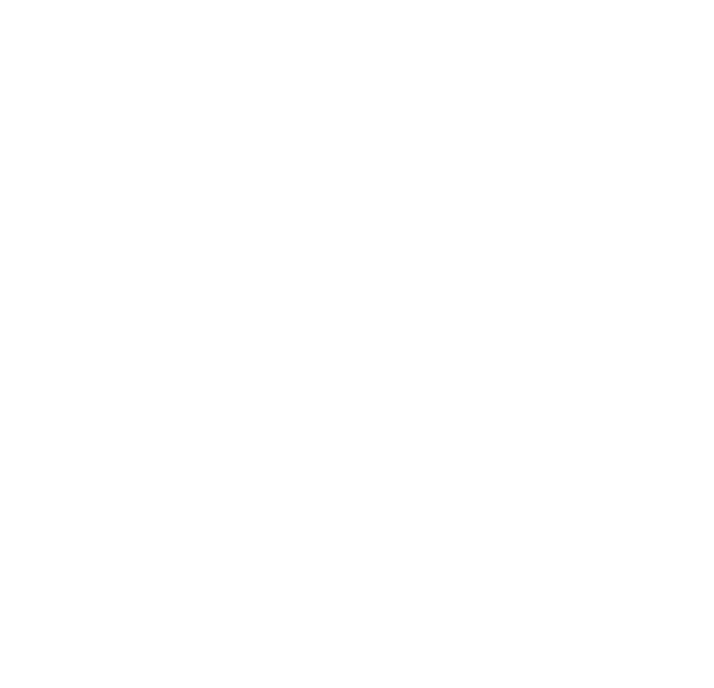
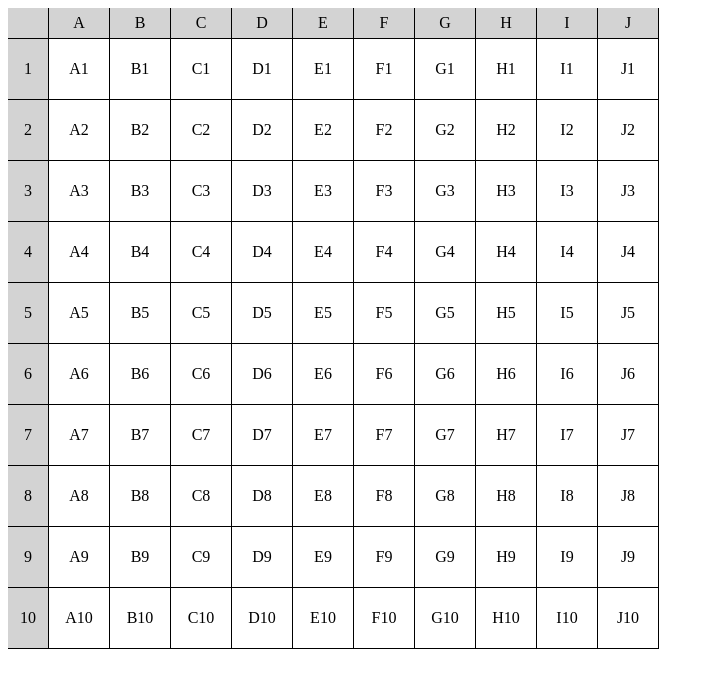
Before and after one commit to falsewasnottrue/istr8s, a plain HTML site: page index.html in a window 1280 px wide. Shown: the whole page, without its empty margins (0-714 px from the left). Drawn offline with Linux system fonts and the light colour scheme.

Commit message:
table and styling

```diff
--- a/css/styles.css
+++ b/css/styles.css
@@ -0,0 +1,46 @@
+ table {
+  width: 50%;
+}
+div.row:after {
+  content: '';
+  display: block;
+}
+div.topleft {
+  display: table-cell;
+  width: 40px;
+  height: 30px;
+  border-right: 1px solid black;
+  border-bottom: 1px solid black;
+  background-color: lightgray;
+}
+
+div.header {
+  display: table-cell;
+  text-align: center;
+  vertical-align: middle;
+  width: 60px;
+  height: 30px;
+  border-right: 1px solid black;
+  border-bottom: 1px solid black;
+  background-color: lightgray;
+}
+div.rowheader {
+  display: table-cell;
+  text-align: center;
+  vertical-align: middle;
+  width: 40px;
+  height: 60px;
+  border-right: 1px solid black;
+  border-bottom: 1px solid black;
+  background-color: lightgray;
+}
+div.cell {
+  display: table-cell;
+  vertical-align: middle;
+  text-align: center;
+  width: 60px;
+  height: 60px;
+  position: relative;
+  border-right: 1px solid black;
+  border-bottom: 1px solid black;
+}
--- a/index.html
+++ b/index.html
@@ -4,14 +4,157 @@
 <head>
   <meta charset="utf-8">
 
-  <title>iStr8ts</title>
-  <meta name="description" content="iStr8ts">
-  <meta name="author" content="Rasmus">
+  <title>iSdiv8ts</title>
+  <meta name="description" content="iSdiv8ts">
+  <meta name="audivor" content="Rasmus">
 
   <link rel="stylesheet" href="css/styles.css?v=1.0">
 </head>
 
 <body>
+  <div class="row">
+    <div class="topleft"></div>
+    <div class="header">A</div>
+    <div class="header">B</div>
+    <div class="header">C</div>
+    <div class="header">D</div>
+    <div class="header">E</div>
+    <div class="header">F</div>
+    <div class="header">G</div>
+    <div class="header">H</div>
+    <div class="header">I</div>
+    <div class="header">J</div>
+  </div>
+  <div class="row">
+    <div class="rowheader">1</div>
+    <div class="cell">A1</div>
+    <div class="cell">B1</div>
+    <div class="cell">C1</div>
+    <div class="cell">D1</div>
+    <div class="cell">E1</div>
+    <div class="cell">F1</div>
+    <div class="cell">G1</div>
+    <div class="cell">H1</div>
+    <div class="cell">I1</div>
+    <div class="cell">J1</div>
+  </div>
+  <div class="row">
+    <div class="rowheader">2</div>
+    <div class="cell">A2</div>
+    <div class="cell">B2</div>
+    <div class="cell">C2</div>
+    <div class="cell">D2</div>
+    <div class="cell">E2</div>
+    <div class="cell">F2</div>
+    <div class="cell">G2</div>
+    <div class="cell">H2</div>
+    <div class="cell">I2</div>
+    <div class="cell">J2</div>
+  </div>
+  <div class="row">
+    <div class="rowheader">3</div>
+    <div class="cell">A3</div>
+    <div class="cell">B3</div>
+    <div class="cell">C3</div>
+    <div class="cell">D3</div>
+    <div class="cell">E3</div>
+    <div class="cell">F3</div>
+    <div class="cell">G3</div>
+    <div class="cell">H3</div>
+    <div class="cell">I3</div>
+    <div class="cell">J3</div>
+  </div>
+  <div class="row">
+    <div class="rowheader">4</div>
+    <div class="cell">A4</div>
+    <div class="cell">B4</div>
+    <div class="cell">C4</div>
+    <div class="cell">D4</div>
+    <div class="cell">E4</div>
+    <div class="cell">F4</div>
+    <div class="cell">G4</div>
+    <div class="cell">H4</div>
+    <div class="cell">I4</div>
+    <div class="cell">J4</div>
+  </div>
+  <div class="row">
+    <div class="rowheader">5</div>
+    <div class="cell">A5</div>
+    <div class="cell">B5</div>
+    <div class="cell">C5</div>
+    <div class="cell">D5</div>
+    <div class="cell">E5</div>
+    <div class="cell">F5</div>
+    <div class="cell">G5</div>
+    <div class="cell">H5</div>
+    <div class="cell">I5</div>
+    <div class="cell">J5</div>
+  </div>
+  <div class="row">
+    <div class="rowheader">6</div>
+    <div class="cell">A6</div>
+    <div class="cell">B6</div>
+    <div class="cell">C6</div>
+    <div class="cell">D6</div>
+    <div class="cell">E6</div>
+    <div class="cell">F6</div>
+    <div class="cell">G6</div>
+    <div class="cell">H6</div>
+    <div class="cell">I6</div>
+    <div class="cell">J6</div>
+  </div>
+  <div class="row">
+    <div class="rowheader">7</div>
+    <div class="cell">A7</div>
+    <div class="cell">B7</div>
+    <div class="cell">C7</div>
+    <div class="cell">D7</div>
+    <div class="cell">E7</div>
+    <div class="cell">F7</div>
+    <div class="cell">G7</div>
+    <div class="cell">H7</div>
+    <div class="cell">I7</div>
+    <div class="cell">J7</div>
+  </div>
+  <div class="row">
+    <div class="rowheader">8</div>
+    <div class="cell">A8</div>
+    <div class="cell">B8</div>
+    <div class="cell">C8</div>
+    <div class="cell">D8</div>
+    <div class="cell">E8</div>
+    <div class="cell">F8</div>
+    <div class="cell">G8</div>
+    <div class="cell">H8</div>
+    <div class="cell">I8</div>
+    <div class="cell">J8</div>
+  </div>
+  <div class="row">
+    <div class="rowheader">9</div>
+    <div class="cell">A9</div>
+    <div class="cell">B9</div>
+    <div class="cell">C9</div>
+    <div class="cell">D9</div>
+    <div class="cell">E9</div>
+    <div class="cell">F9</div>
+    <div class="cell">G9</div>
+    <div class="cell">H9</div>
+    <div class="cell">I9</div>
+    <div class="cell">J9</div>
+  </div>
+  <div class="row">
+    <div class="rowheader">10</div>
+    <div class="cell">A10</div>
+    <div class="cell">B10</div>
+    <div class="cell">C10</div>
+    <div class="cell">D10</div>
+    <div class="cell">E10</div>
+    <div class="cell">F10</div>
+    <div class="cell">G10</div>
+    <div class="cell">H10</div>
+    <div class="cell">I10</div>
+    <div class="cell">J10</div>
+  </div>
   <script src="js/scripts.js"></script>
 </body>
 </html>
```
